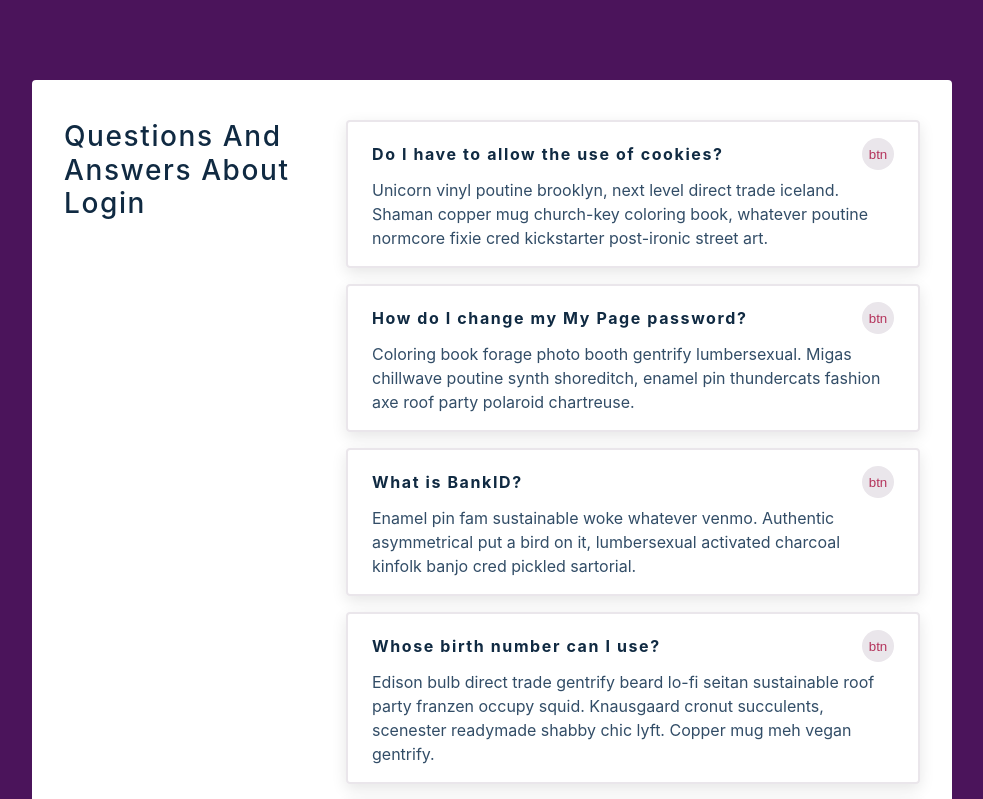
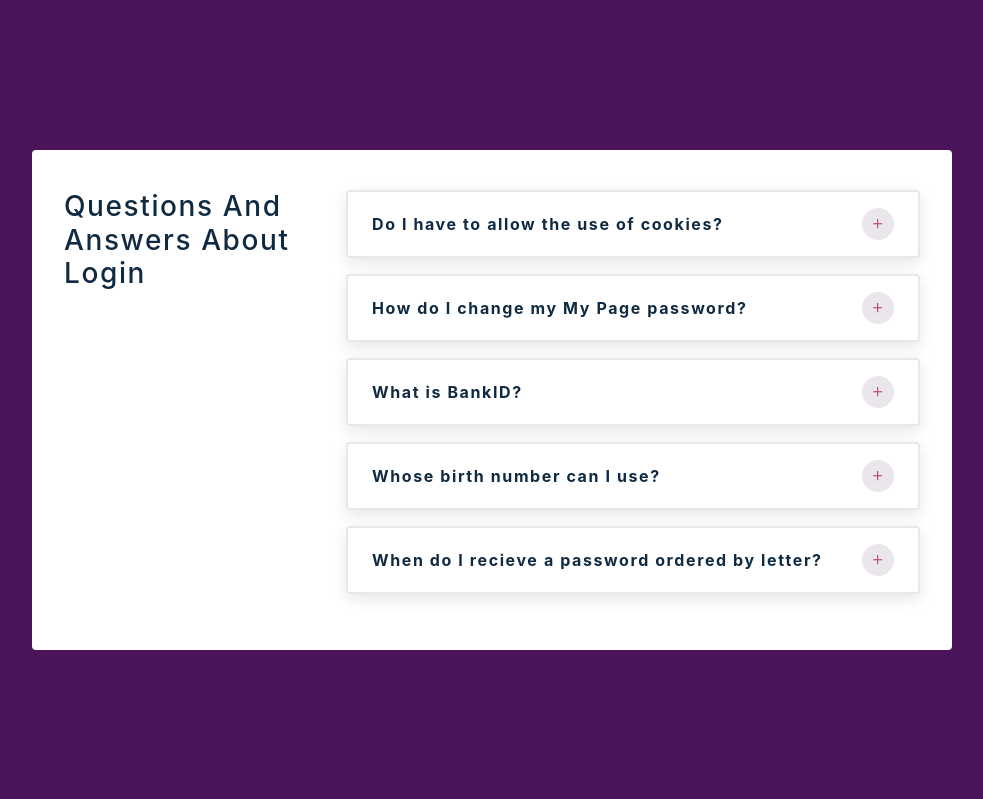
Before and after one commit to zainabturkmen/React-Projects, a React (Create React App) app in the folder react-projects-master/04-accordion/setup/: page / in a window 1280 px wide. Shown: the top 799 px of the page, without its empty margins (148-1131 px from the left). Built offline with nearby package versions, Linux system fonts and the light colour scheme.

Commit message:
Question-project

```diff
--- a/react-projects-master/04-accordion/setup/src/Question.js
+++ b/react-projects-master/04-accordion/setup/src/Question.js
@@ -1,12 +1,14 @@
 import React, { useState } from "react";
 import { AiOutlineMinus, AiOutlinePlus } from "react-icons/ai";
 const Question = ({ title, info }) => {
-  const [showInfo, setShowInfo] = useState(true);
+  const [showInfo, setShowInfo] = useState(false);
   return (
     <article className="question">
       <header>
         <h4>{title}</h4>
-        <button className="btn">btn</button>
+        <button className="btn" onClick={() => setShowInfo(!showInfo)}>
+          {showInfo ? <AiOutlineMinus /> : <AiOutlinePlus />}
+        </button>
       </header>
       {showInfo && <p>{info}</p>}
     </article>
```
